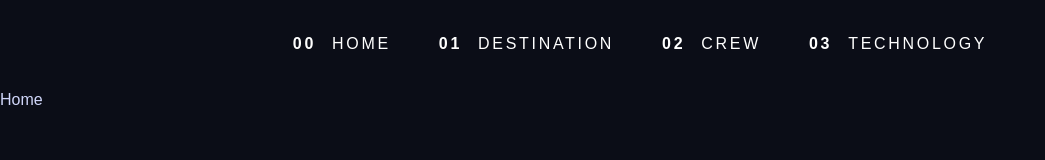
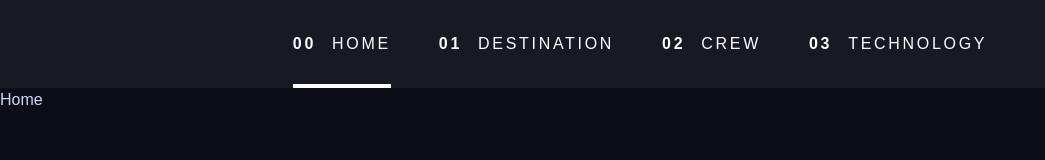
Before and after one commit to Kamil-Mroz/Space, a React (Vite) app: page / in a window 1280 px wide. Shown: the top 160 px of the page, without its empty margins (0-1045 px from the left). Built offline with nearby package versions, Linux system fonts and the light colour scheme.

Commit message:
active link and hovered link

```diff
--- a/src/App.jsx
+++ b/src/App.jsx
@@ -18,6 +18,18 @@ const route = createBrowserRouter(
         index
         element={<Home />}
       />
+      <Route
+        path="destination"
+        element={<Home />}
+      />
+      <Route
+        path="crew"
+        element={<Home />}
+      />
+      <Route
+        path="technology"
+        element={<Home />}
+      />
     </Route>
   )
 )
--- a/src/components/nav/LinkNav.jsx
+++ b/src/components/nav/LinkNav.jsx
@@ -5,10 +5,14 @@ const LinkNav = ({ page, id }) => {
   const idx = `${id}`.padStart(2, 0)
   const pageHref = id === 0 ? '/' : `/${page}`
   return (
-    <li className="">
+    <li className="relative">
       <NavLink
         to={pageHref}
-        className="uppercase tracking-wide flex gap-4 py-8"
+        className={({ isActive }) =>
+          `uppercase tracking-wide flex gap-4 py-8 before:h-1 before:w-full  before:absolute before:bottom-0 hover:before:bg-light/50 ${
+            isActive ? 'before:bg-light' : 'before:bg-transparent'
+          }`
+        }
       >
         <span className="font-bold">{idx}</span> {page}
       </NavLink>
--- a/src/components/nav/Nav.jsx
+++ b/src/components/nav/Nav.jsx
@@ -3,7 +3,7 @@ import Links from './Links'
 
 const Nav = () => {
   return (
-    <nav className="text-light font-sans flex  justify-center items-center ">
+    <nav className="text-light font-sans flex  justify-center items-center bg-light/5">
       <ul className="flex  px-36 gap-12">
         <Links />
       </ul>
```
